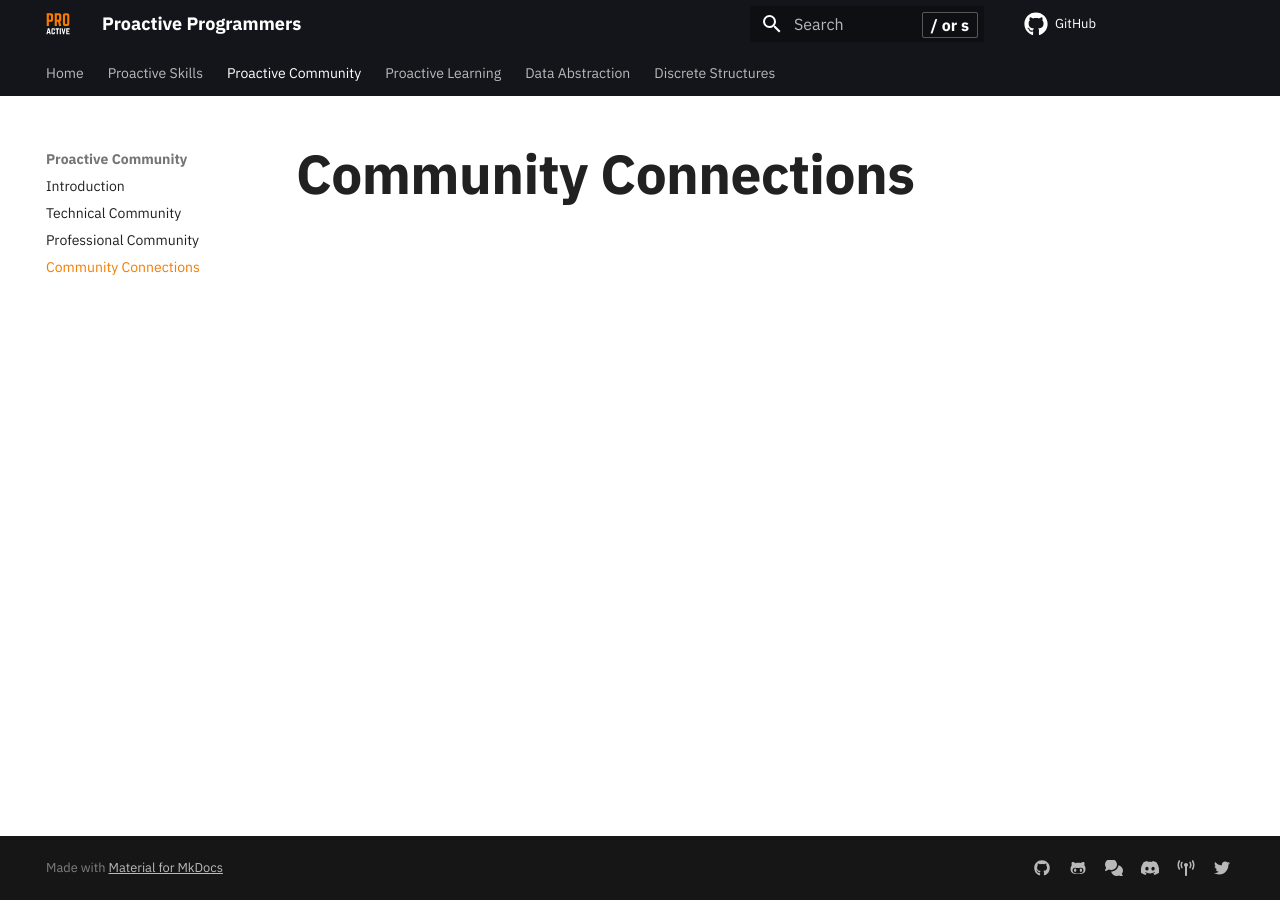
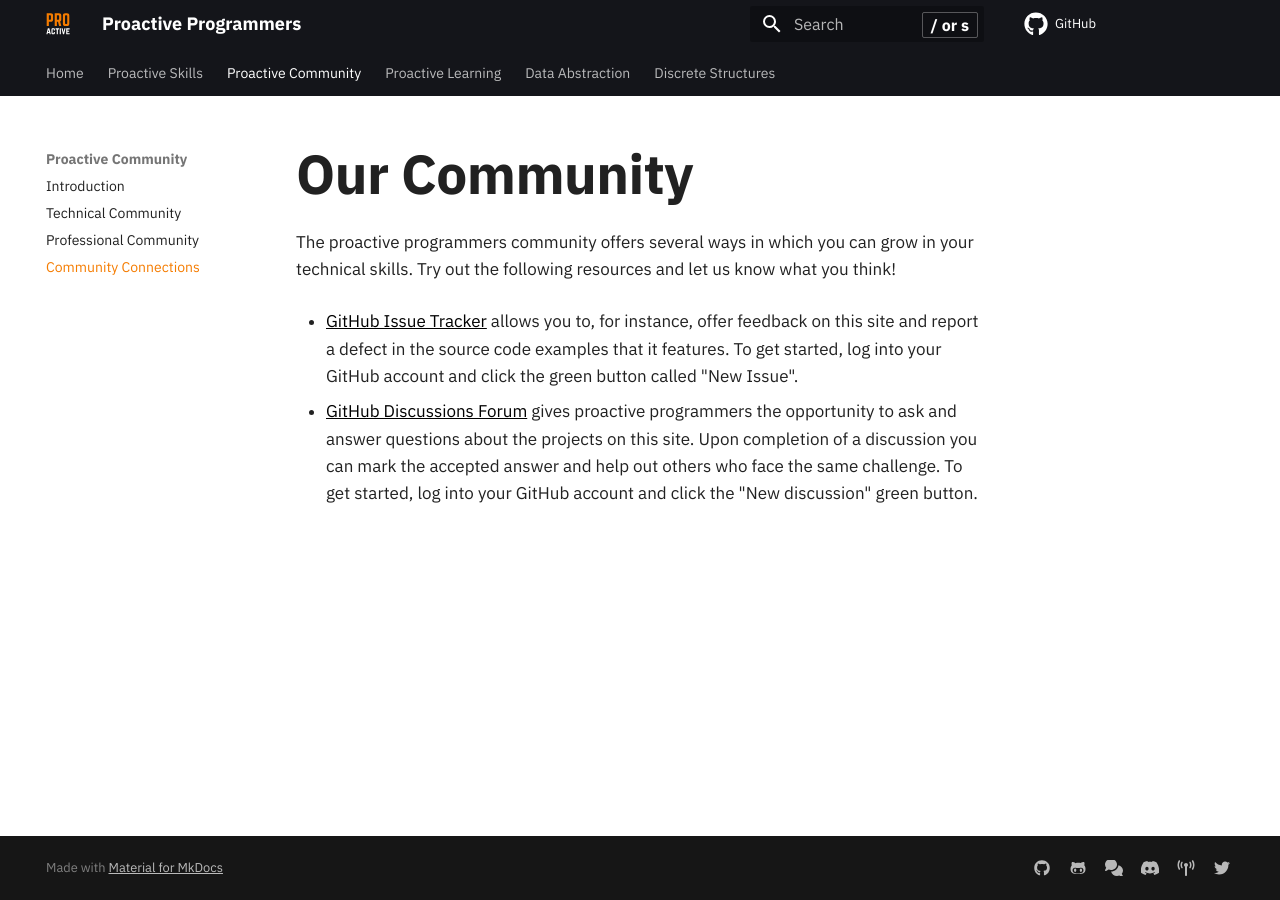
Before and after one commit to ProactiveProgrammers/www.proactiveprogrammers.com, an MkDocs documentation site: the page built from docs/proactive-community/community-connections.md, in a window 1280 px wide. Built offline with MkDocs 1.6.1 and Material for MkDocs 9.7.7, drawn with Linux system fonts in a browser that asks for light colours; comment, search, counter and statistics services are not loaded.

Commit message:
feat: Add start of content in community-connections.md.

```diff
--- a/docs/proactive-community/community-connections.md
+++ b/docs/proactive-community/community-connections.md
@@ -1 +1,19 @@
-# Community Connections
+# Our Community
+
+The proactive programmers community offers several ways in which you can grow in
+your technical skills. Try out the following resources and let us know what you
+think!
+
+- [GitHub Issue
+  Tracker](https://github.com/ProactiveProgrammers/www.proactiveprogrammers.com/issues)
+  allows you to, for instance, offer feedback on this site and report a defect
+  in the source code examples that it features. To get started, log into your
+  GitHub account and click the green button called "New Issue".
+
+- [GitHub Discussions
+  Forum](https://github.com/ProactiveProgrammers/www.proactiveprogrammers.com/discussions)
+  gives proactive programmers the opportunity to ask and answer questions about
+  the projects on this site. Upon completion of a discussion you can mark the
+  accepted answer and help out others who face the same challenge. To get
+  started, log into your GitHub account and click the "New discussion" green
+  button.
```
